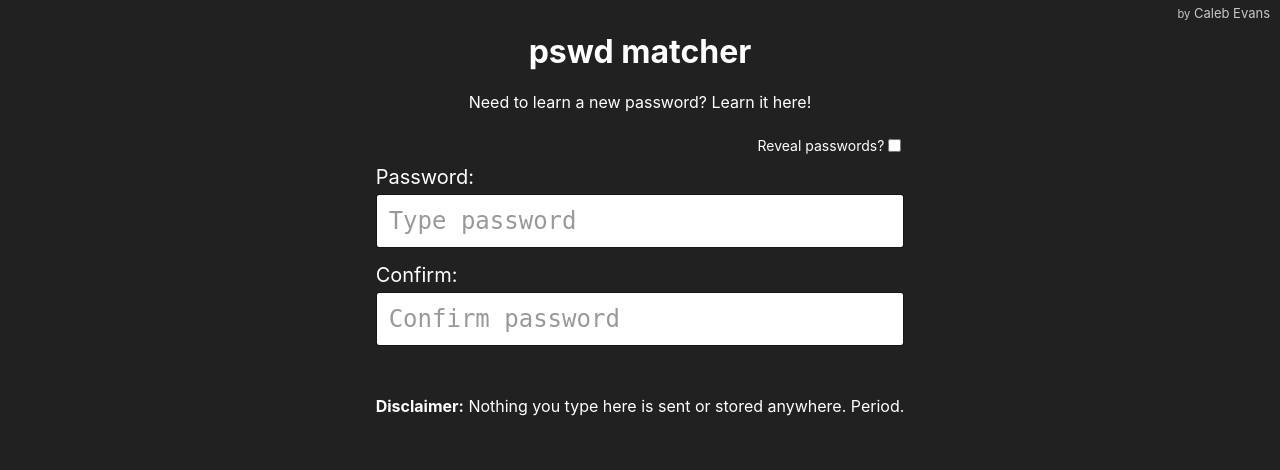
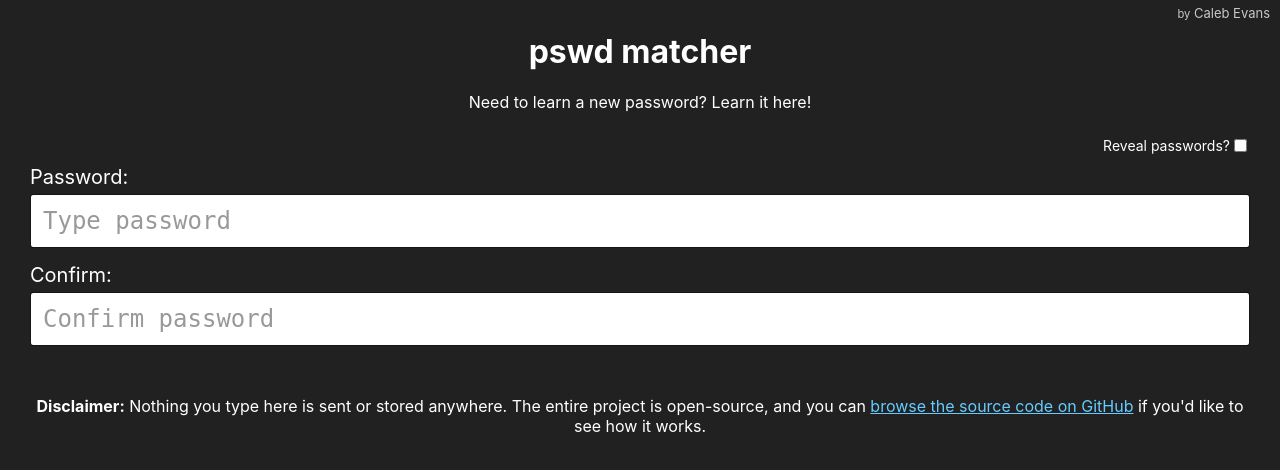
Before and after one commit to caleb531/pswd-matcher, a SvelteKit app: page / in a window 1280 px wide. Shown: the top 470 px of the page. Built offline with nearby package versions, Linux system fonts and the light colour scheme.

Commit message:
Add link to source code in disclaimer

```diff
--- a/src/routes/+page.svelte
+++ b/src/routes/+page.svelte
@@ -51,5 +51,12 @@
 		<MatchStatus {initialPassword} {confirmPassword} />
 	</form>
 
-	<p><strong>Disclaimer:</strong> Nothing you type here is sent or stored anywhere. Period.</p>
+	<p>
+		<strong>Disclaimer:</strong> Nothing you type here is sent or stored anywhere. The entire
+		project is open-source, and you can
+		<a href="https://github.com/caleb531/pswd-matcher" target="_blank" rel="noopener"
+			>browse the source code on GitHub</a
+		>
+		if you'd like to see how it works.
+	</p>
 </main>
--- a/src/styles/_app.scss
+++ b/src/styles/_app.scss
@@ -16,6 +16,9 @@
 h1 {
 	margin-top: 2rem;
 }
+a {
+	color: var(--color-blue);
+}
 .author-link {
 	opacity: 0.75;
 	position: absolute;
--- a/src/styles/_colors.scss
+++ b/src/styles/_colors.scss
@@ -12,6 +12,7 @@
 	--color-pale-yellow: hsl(60, 100%, 97%);
 	--color-beige: hsl(30, 50%, 60%);
 	--color-green: hsl(72, 100%, 50%);
+	--color-blue: hsl(200, 100%, 70%);
 
 	// Semantic variables
 	--color-app-background: var(--color-dark-gray);
```
